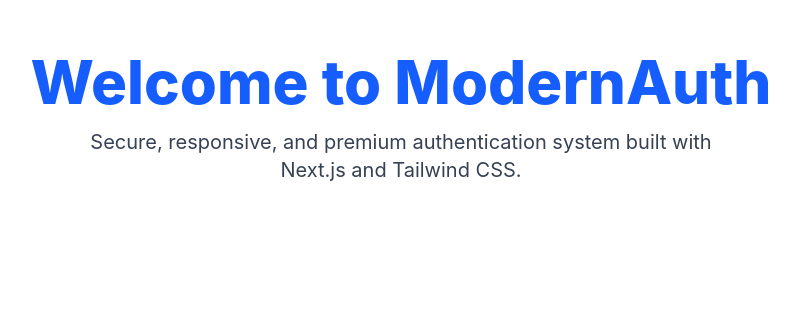
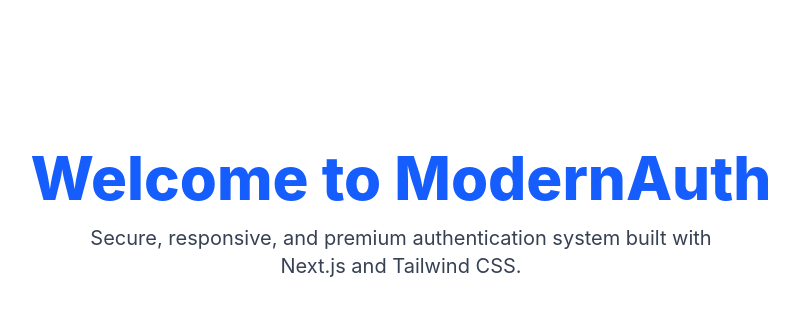
Before and after one commit to Clinton1029/modern-auth-app, a Next.js app: page / in a window 1280 px wide. Shown: the part 162-478 px from the top of the page, without its empty margins (239-1038 px from the left). Built offline with nearby package versions, Linux system fonts and the light colour scheme.

Commit message:
updatd layout.js

```diff
--- a/app/layout.js
+++ b/app/layout.js
@@ -1,28 +1,19 @@
-import { Geist, Geist_Mono } from "next/font/google";
 import "./globals.css";
-
-const geistSans = Geist({
-  variable: "--font-geist-sans",
-  subsets: ["latin"],
-});
-
-const geistMono = Geist_Mono({
-  variable: "--font-geist-mono",
-  subsets: ["latin"],
-});
+import Navbar from "../components/Navbar";
 
 export const metadata = {
-  title: "Create Next App",
-  description: "Generated by create next app",
+  title: "Modern Auth App",
+  description: "Premium Next.js authentication frontend",
 };
 
 export default function RootLayout({ children }) {
   return (
     <html lang="en">
-      <body
-        className={`${geistSans.variable} ${geistMono.variable} antialiased`}
-      >
-        {children}
+      <body className="bg-gray-50 text-gray-900">
+        <Navbar />
+        <main className="pt-24 px-4 sm:px-6 lg:px-8 max-w-7xl mx-auto">
+          {children}
+        </main>
       </body>
     </html>
   );
```
